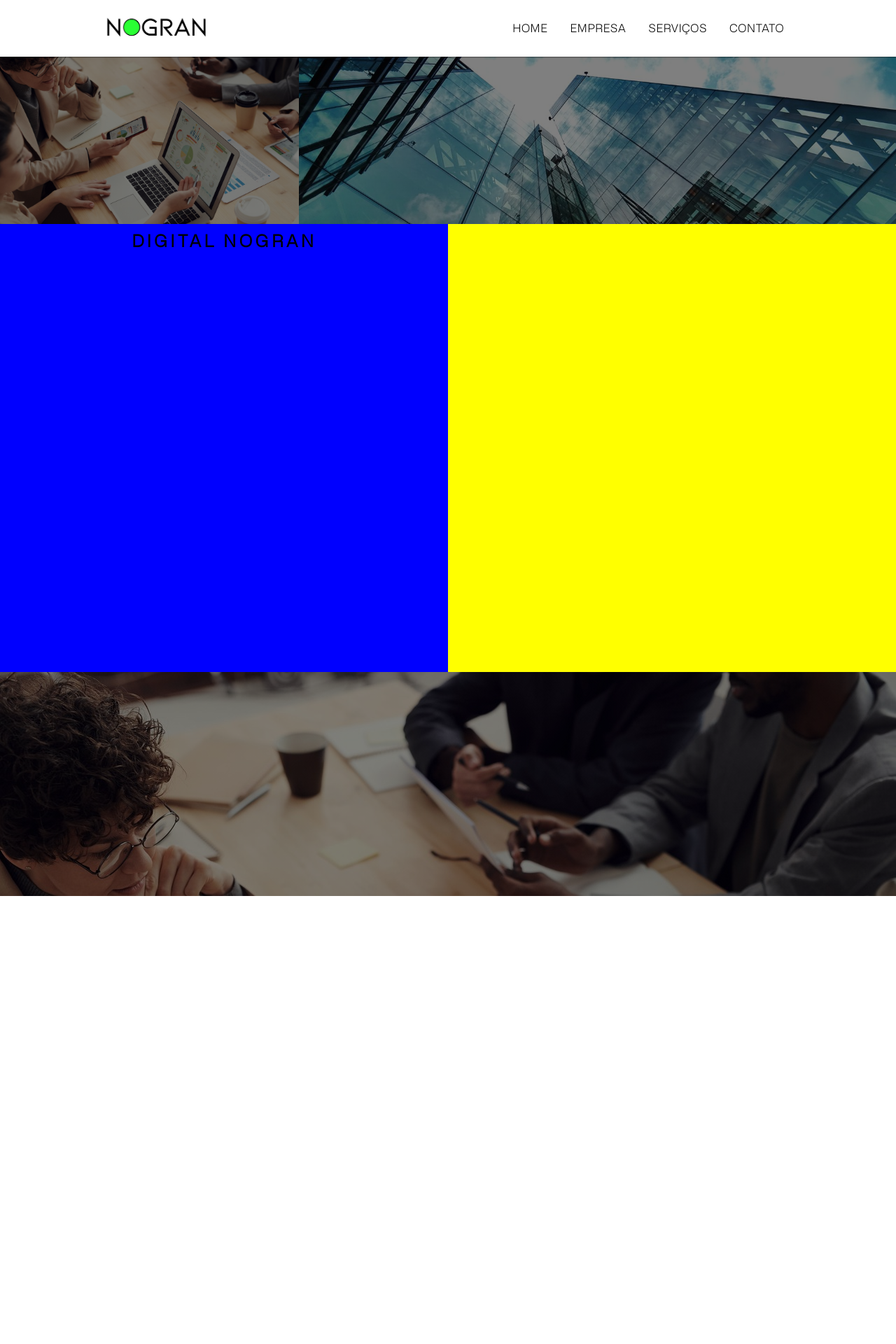
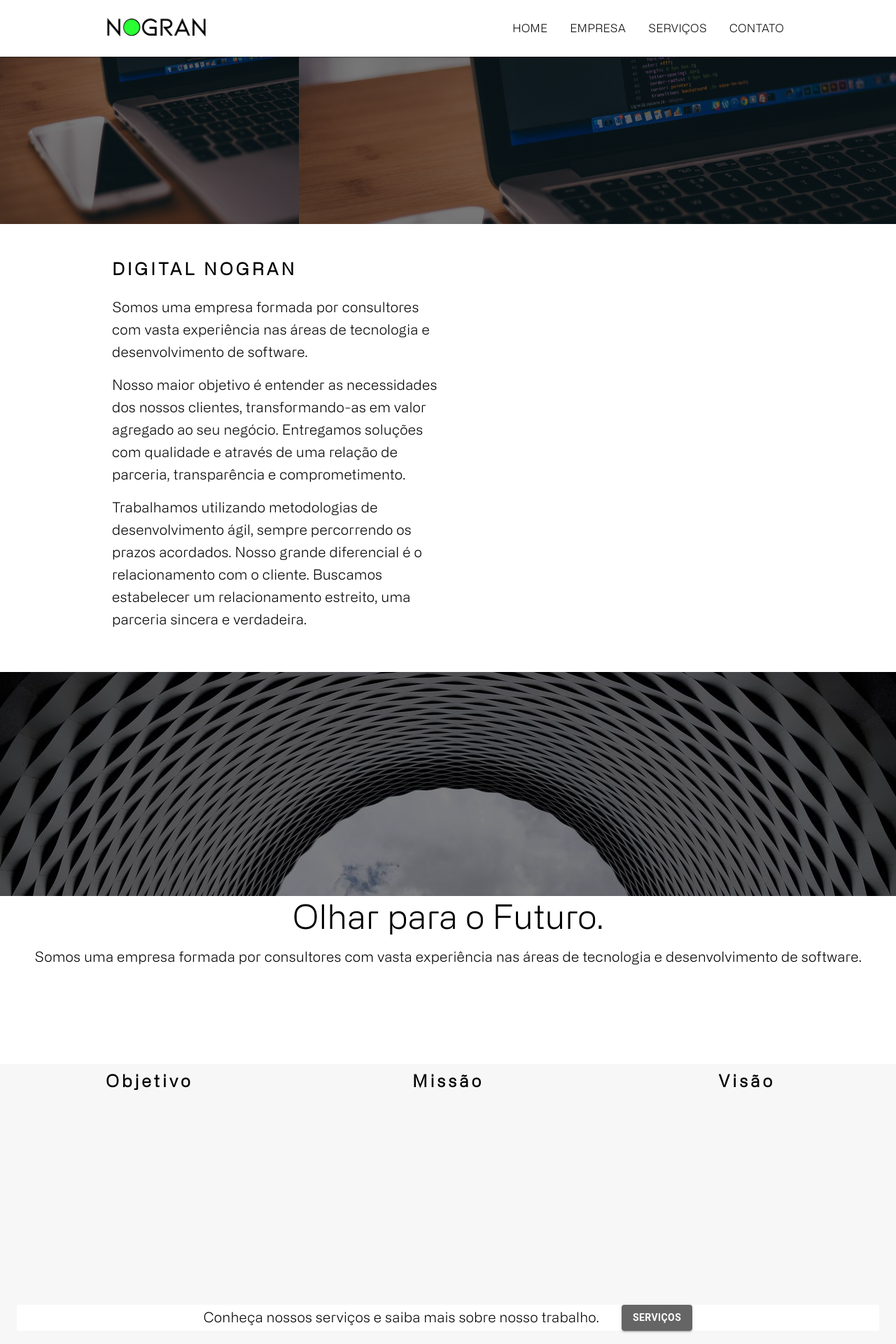
Before and after one commit to nogran/digital.nogran.ui, a React (Create React App) app: page /empresa in a window 1280 px wide. Shown: the top 1920 px of the page at 70% size. Built offline with nearby package versions, Linux system fonts and the light colour scheme.

Commit message:
update empresa

```diff
--- a/src/pages/empresa/Empresa.css
+++ b/src/pages/empresa/Empresa.css
@@ -1,6 +1,6 @@
 .empresa1 {
     background-image: linear-gradient(rgba(0, 0, 0, 0.5),
-    rgba(0, 0, 0, 0.5)), url("../../assets/images/pexels-photo-3184639.jpg");
+    rgba(0, 0, 0, 0.5)), url("../../assets/images/pexels-pixabay-210158.jpg");
     background-attachment: fixed;
     background-position: start;
     background-repeat: no-repeat;
@@ -9,9 +9,13 @@
 
 .empresa2 {
     background-image: linear-gradient(rgba(0, 0, 0, 0.5),
-    rgba(0, 0, 0, 0.5)), url("../../assets/images/home-pexels-photo-443383.jpg");
+    rgba(0, 0, 0, 0.5)), url("../../assets/images/pexels-negative-space-48606.jpg");
     background-attachment: fixed;
     background-position: start;
     background-repeat: no-repeat;
     background-size: cover;
 }
+
+.missao{
+    background-color: rgba(234, 234, 234, 0.377);
+}
--- a/src/pages/empresa/Empresa.tsx
+++ b/src/pages/empresa/Empresa.tsx
@@ -1,8 +1,20 @@
 
 import { useEffect, useState } from "react";
-import { Box, Grid, TextField, Typography } from "@material-ui/core";
+import { Box, Button, Grid, TextField, Typography, withStyles } from "@material-ui/core";
 import './Empresa.css';
 import Navbar from "../../components/statics/navbar/Navbar";
+import { Link } from "react-router-dom";
+
+const StyledButton = withStyles({
+    root: {
+        backgroundColor: '#656565',
+        color: '#fff',
+        '&:hover': {
+            backgroundColor: 'black',
+            // color: 'black',
+        },
+    }
+})(Button);
 
 export const Empresa = () => {
 
@@ -26,16 +38,21 @@ export const Empresa = () => {
             <Grid container direction="row" justifyContent='center' alignItems='center' >
 
                 {/* PAGE 1 */}
-                <Grid item className="empresa1" xs={4} style={{ height: '40vh' }}>
+                <Grid item className="empresa2" xs={4} style={{ height: '40vh' }}>
                 </Grid>
                 <Grid item className="empresa2" xs={8} style={{ height: '40vh' }} >
                 </Grid>
 
-                <Grid item xs={6} style={{ height: '80vh', backgroundColor: 'blue' }}>
-                    <Typography align="center" variant='h5' style={{ fontWeight: 'bold', letterSpacing: 4, lineHeight: 2 }}> DIGITAL NOGRAN</Typography>
+                <Grid item xs={6} style={{ height: '80vh' }} >
+                    <Box marginLeft={20} marginTop={5}>
+                        <Typography align="left" variant='h5' style={{ fontWeight: 'bold', letterSpacing: 4, lineHeight: 2 }}> DIGITAL NOGRAN</Typography>
+                        <Typography align="left" variant='h6' style={{ marginTop: 15 }}>Somos uma empresa formada por consultores com vasta experiência nas áreas de tecnologia e desenvolvimento de software.</Typography>
+                        <Typography align="left" variant='h6' style={{ marginTop: 15 }}>Nosso maior objetivo é entender as necessidades dos nossos clientes, transformando-as em valor agregado ao seu negócio. Entregamos soluções com qualidade e através de uma relação de parceria, transparência e comprometimento.</Typography>
+                        <Typography align="left" variant='h6' style={{ marginTop: 15 }}>Trabalhamos utilizando metodologias de desenvolvimento ágil, sempre percorrendo os prazos acordados. Nosso grande diferencial é o relacionamento com o cliente. Buscamos estabelecer um relacionamento estreito, uma parceria sincera e verdadeira. </Typography>
+                    </Box>
                 </Grid>
 
-                <Grid item xs={6} style={{ height: '80vh', backgroundColor: 'yellow' }}>
+                <Grid item xs={6} style={{ height: '80vh' }}>
                     <Typography></Typography>
                 </Grid>
 
@@ -44,7 +61,34 @@ export const Empresa = () => {
                 </Grid>
 
                 {/* PAGE 3 */}
-                <Grid item xs={12} style={{ height: '80vh' }}>
+                <Grid item xs={12} style={{ height: '30vh' }}>
+                    <Typography variant='h3' align="center">Olhar para o Futuro.</Typography>
+                    <Typography align="center" variant='h6' style={{ marginTop: 15 }}>Somos uma empresa formada por consultores com vasta experiência nas áreas de tecnologia e desenvolvimento de software.</Typography>
+                </Grid>
+
+                {/* PAGE 4 */}
+                <Grid item xs={4} className="missao" style={{ height: '40vh' }}>
+                    <Typography variant='h5' align="center" style={{ fontWeight: 'bold', letterSpacing: 4, lineHeight: 2 }}>Objetivo</Typography>
+                </Grid>
+
+
+                <Grid item xs={4} className="missao" style={{ height: '40vh' }}>
+                    <Typography variant='h5' align="center" style={{ fontWeight: 'bold', letterSpacing: 4, lineHeight: 2 }}>Missão</Typography>
+                </Grid>
+
+                <Grid item xs={4} className="missao" style={{ height: '40vh' }}>
+                    <Typography variant='h5' align="center" style={{ fontWeight: 'bold', letterSpacing: 4, lineHeight: 2 }}>Visão</Typography>
+                </Grid>
+
+                <Grid item xs={12} className="missao" style={{ height: '10vh' }}>
+                    <Box margin={3} className='upper-line' display='flex' alignItems="center" justifyContent="center" >
+                        <Typography align="center" variant='h6'>Conheça nossos serviços e saiba mais sobre nosso trabalho.</Typography>
+                        <Link to='/servicos' className='text-decorator-none'>
+                            <Box marginLeft={4}>
+                                <StyledButton variant="contained" style={{ fontWeight: 'bold' }}>SERVIÇOS</StyledButton>
+                            </Box>
+                        </Link>
+                    </Box>
                 </Grid>
             </Grid>
         </>
```
